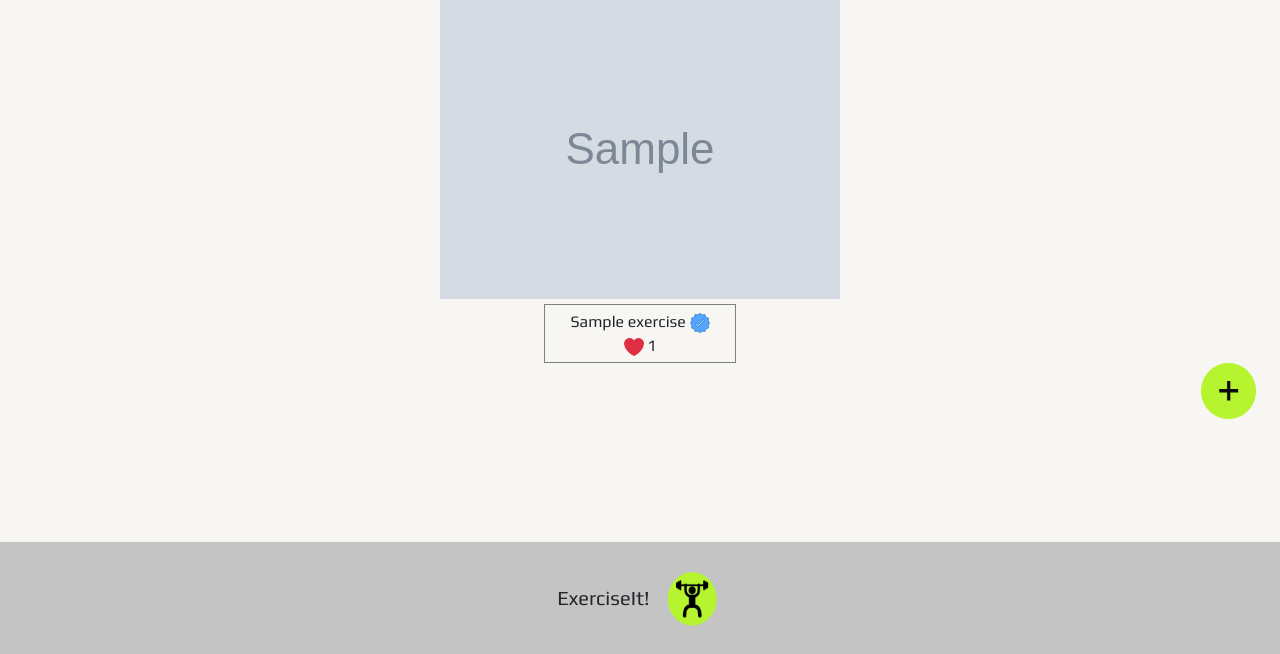
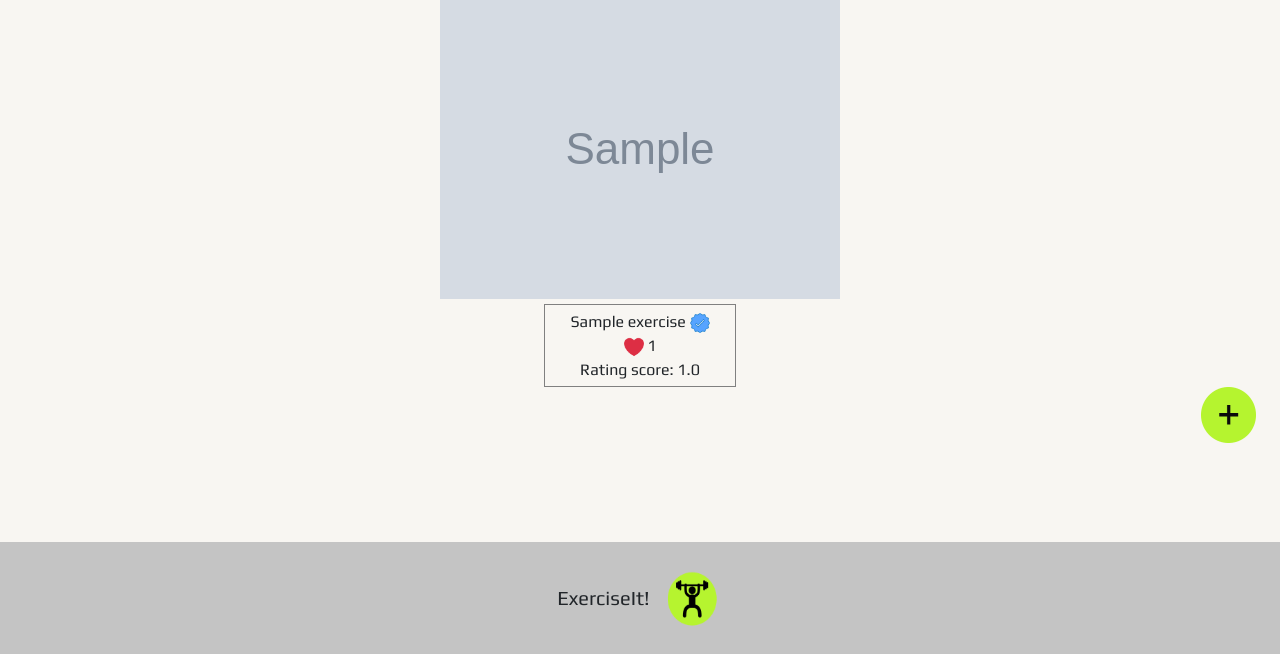
Before and after one commit to sigrunnu/programvareutviklingV2020, a Django app: page / in a window 1280 px wide. Shown: the part 146-800 px from the top of the page. Run offline with Django 3.2, Linux system fonts and the light colour scheme; tables that the repository leaves empty hold one stand-in row (values such as "Sample post"); grey boxes marked "Sample" are stand-in pictures; some libraries are stand-ins or nearby versions.

Commit message:
rating score

```diff
--- a/feed/templates/feed/feed.html
+++ b/feed/templates/feed/feed.html
@@ -53,6 +53,9 @@
                             {{ exercise.get_number_of_favorisations }}
 
                         </div>
+                        <div>
+                            Rating score: {{ exercise.get_rating_score }}
+                        </div>
                     </div>
 
 
```
